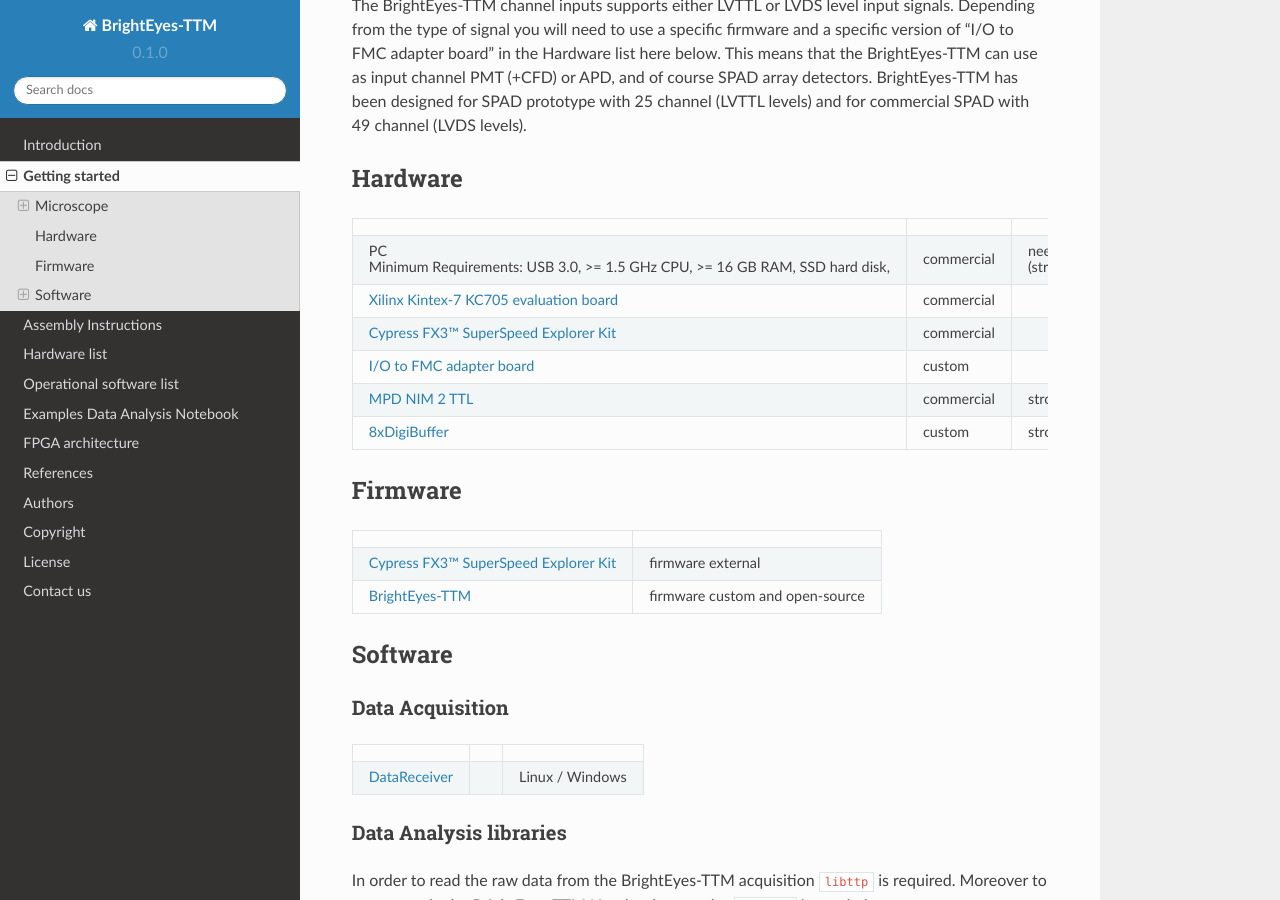
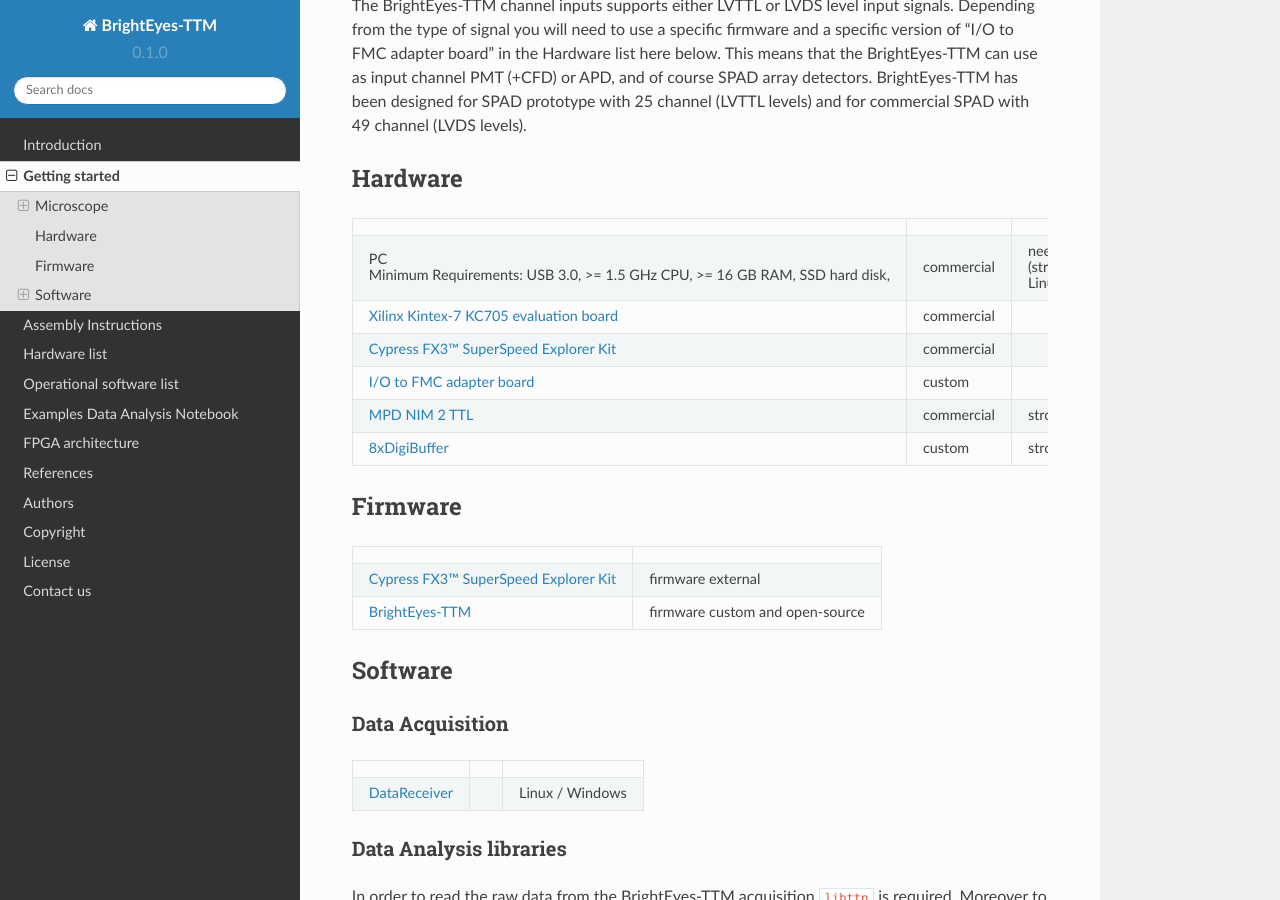
Before and after one commit to mattia-donato/BrightEyes-TTM-docs, a Sphinx documentation site: the page built from docs/source/gettingstarted.md, in a window 1280 px wide and 900 px high, scrolled down 758 px. Built offline with Sphinx 7.4.7 and the Read the Docs theme 2.0.0, drawn with Linux system fonts in a browser that asks for light colours.

```diff
--- a/docs/source/gettingstarted.md
+++ b/docs/source/gettingstarted.md
@@ -3,12 +3,12 @@ In this section you will find the hardware and software needed to build and run
 
 ## Microscope
 The BrightEyes-TTM can be connected to commercial or custom imaging microscopes as long as they provide the following synchronization outputs:
-|      |     |     |
-|------|-----|-----|
-| Laser SYNC | | needed |
-| Pixel | | needed <br /> for imaging |
-| Line | | needed <br /> for imaging |
-| Frame | | needed <br /> for imaging |
+|   |    |
+|------|-----|
+| Laser SYNC | needed |
+| Pixel | needed <br /> for imaging |
+| Line | needed <br /> for imaging |
+| Frame | needed <br /> for imaging |
 
 ...and of course the detector signals.
 
@@ -20,7 +20,7 @@ The BrightEyes-TTM channel inputs supports either LVTTL or LVDS level input sign
 ## Hardware
 |      |     |     |
 |------|-----|-----|
-|PC  <br /> Minimum Requirements: USB 3.0, >= 1.5 GHz CPU, >= 16 GB RAM, SSD hard disk, |  commercial   | needed <br /> (strongly suggested linux OS)   |
+|PC  <br /> Minimum Requirements: USB 3.0, >= 1.5 GHz CPU, >= 16 GB RAM, SSD hard disk, |  commercial   | needed <br /> (strongly suggested<br /> Linux OS)   |
 |[Xilinx Kintex-7 KC705 evaluation board](FPGABoard.md)| commercial  | |
 |[Cypress FX3™ SuperSpeed Explorer Kit](FMCAdapter.md)| commercial  | |
 |[I/O to FMC adapter board](IOConnectorBoard.md) | custom |      |
```
